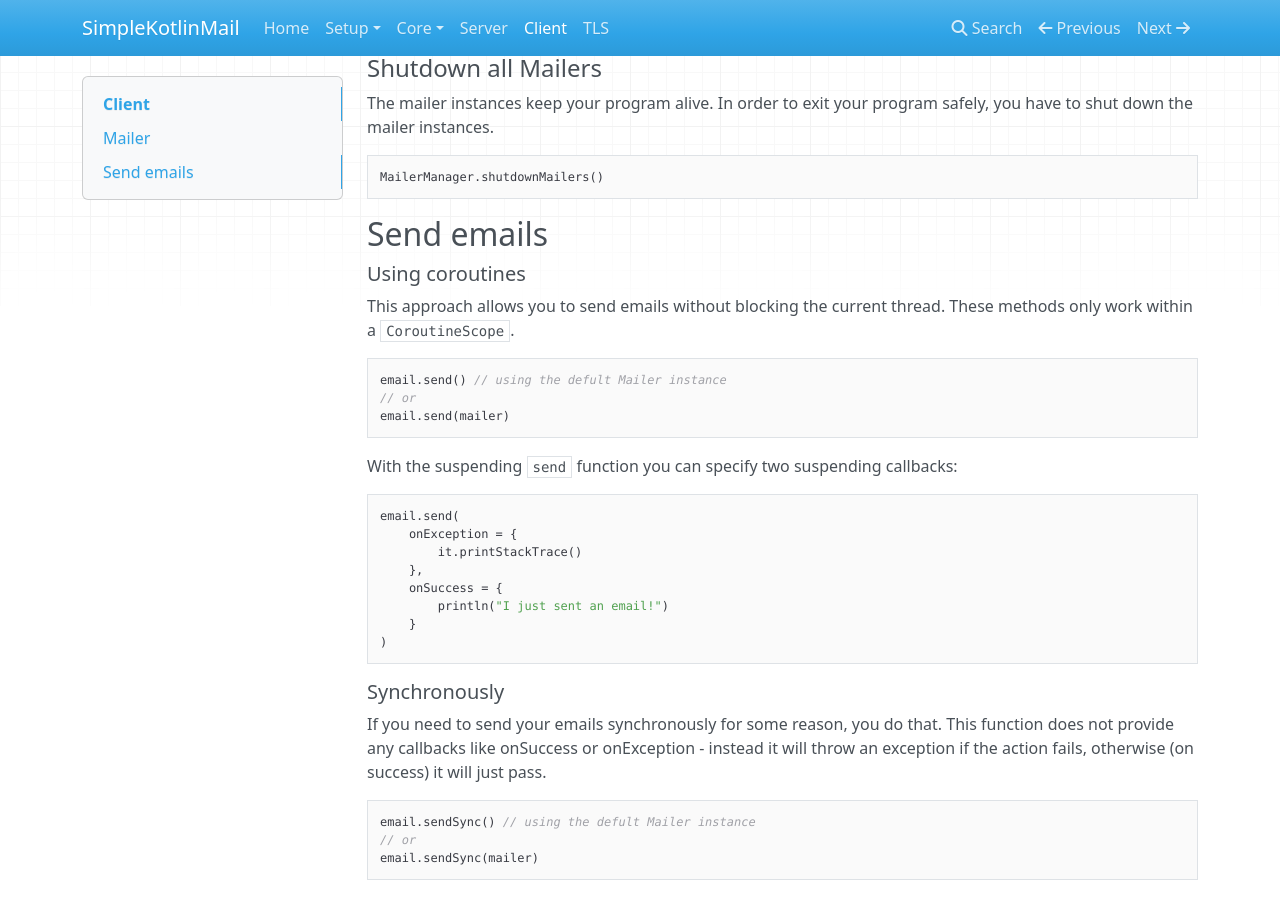
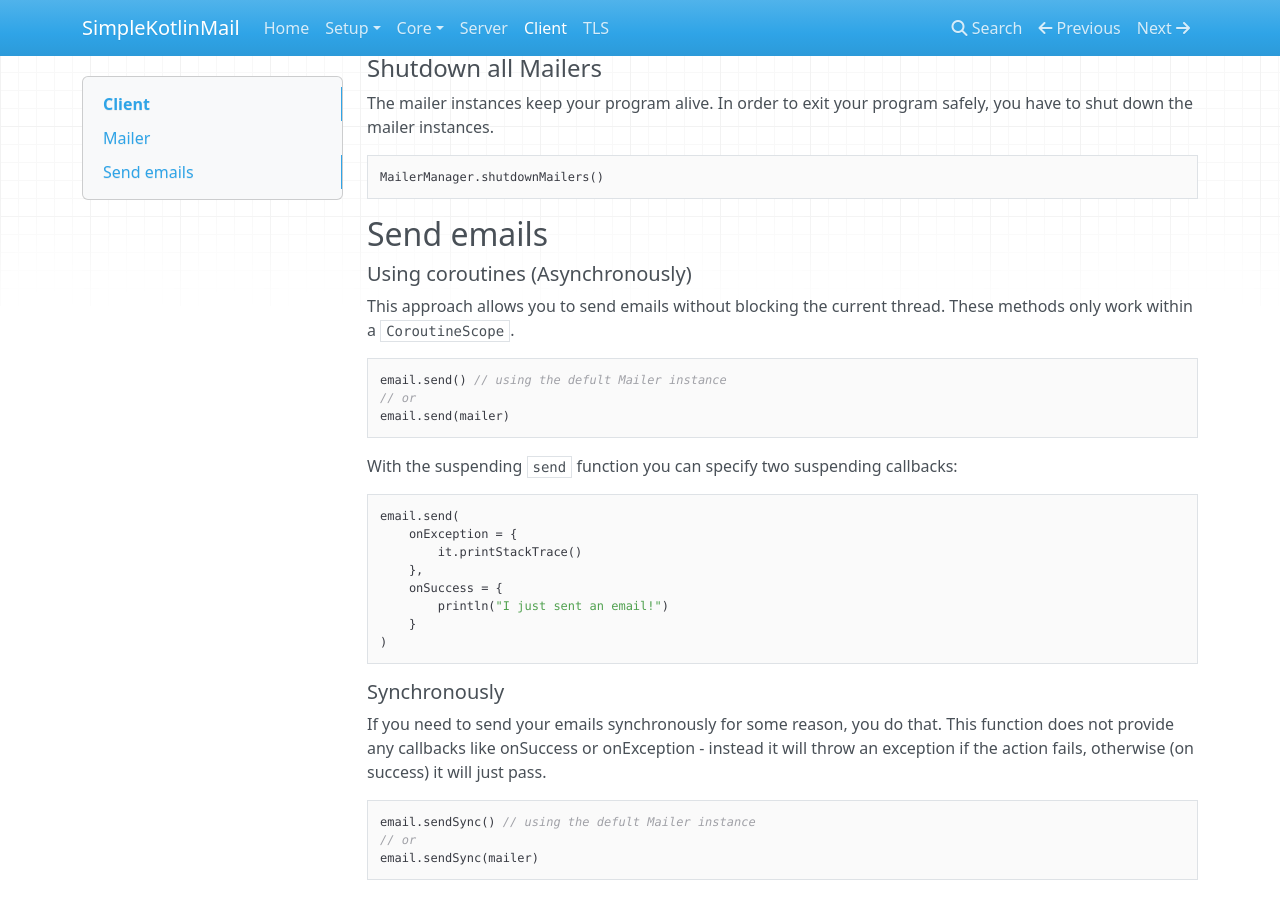
Before and after one commit to jakobkmar/SimpleKotlinMail, an MkDocs documentation site: the page built from guide/docs/client.md, in a window 1280 px wide and 900 px high, scrolled down 488 px. Built offline with MkDocs 1.6.1, drawn with Linux system fonts in a browser that asks for light colours; nearby versions of some CDN libraries.

Commit message:
Update client.md

```diff
--- a/guide/docs/client.md
+++ b/guide/docs/client.md
@@ -30,7 +30,7 @@
 
 ## Send emails
 
-##### Using coroutines
+##### Using coroutines (Asynchronously)
 
 This approach allows you to send emails without blocking the current thread. These methods only work within a `CoroutineScope`.
 
```
